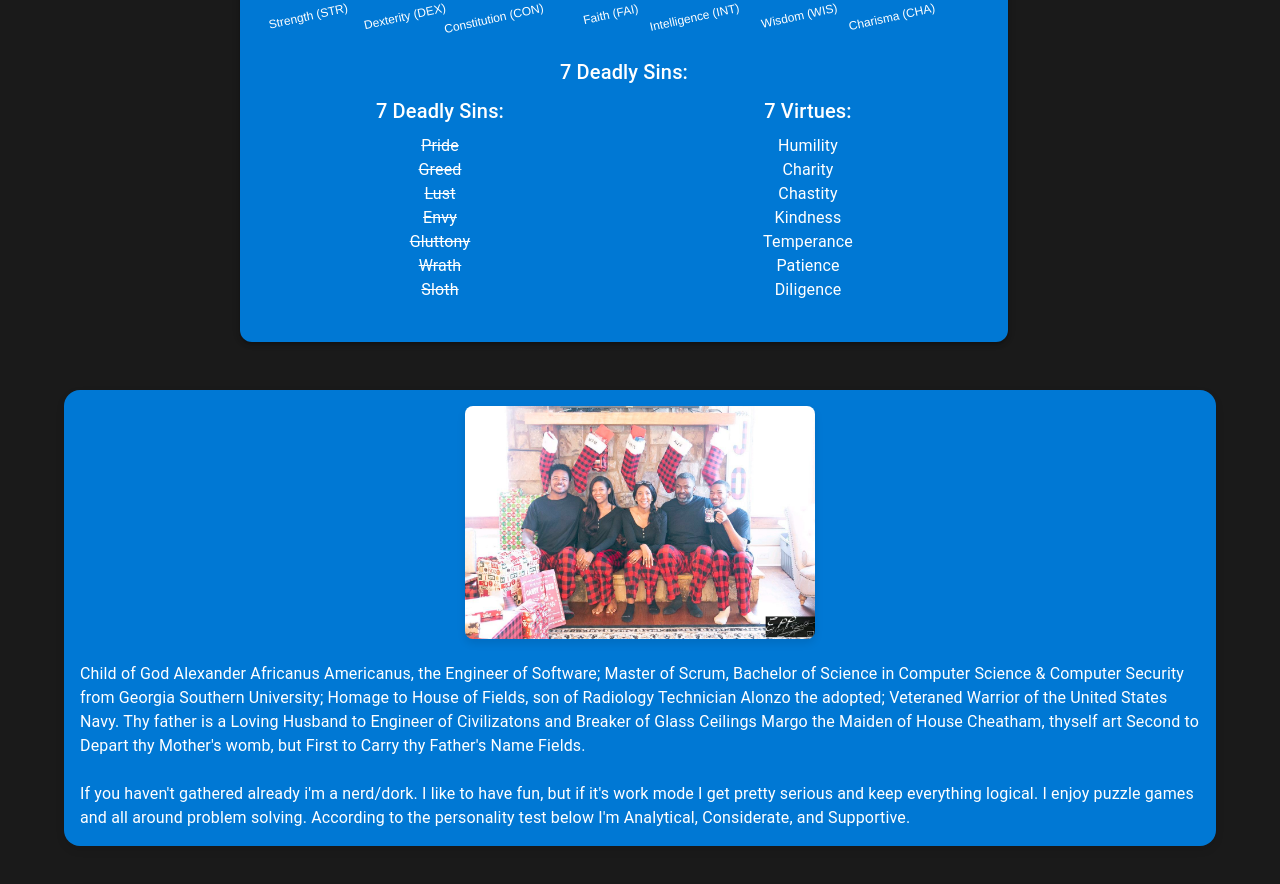
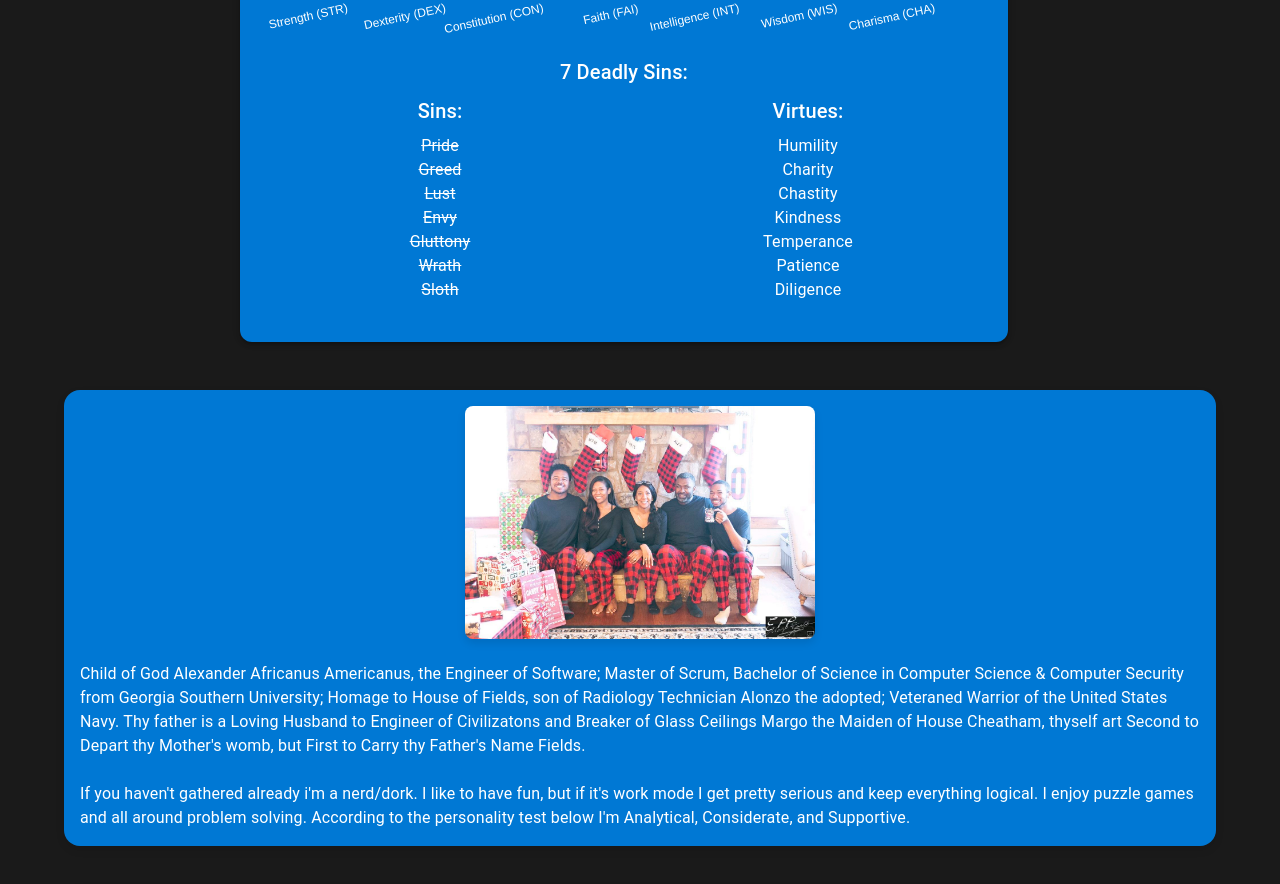
Before and after one commit to roku674/Website, a React (Create React App) app in the folder frontend/: page /personality in a window 1280 px wide. Shown: the part 1407-2291 px from the top of the page. Built offline with nearby package versions, Linux system fonts and the light colour scheme; no server answers.

Commit message:
Update Personality.js

```diff
--- a/frontend/src/pages/Personality.js
+++ b/frontend/src/pages/Personality.js
@@ -181,7 +181,7 @@ const Personality = () => {
                 >
                   <Grid item xs={12} sm={6}>
                     <Typography variant="h6" gutterBottom>
-                      7 Deadly Sins:
+                      Sins:
                     </Typography>
                     <Typography variant="body1">
                       <span style={{ textDecoration: "line-through" }}>
@@ -215,7 +215,7 @@ const Personality = () => {
                   </Grid>
                   <Grid item xs={12} sm={6}>
                     <Typography variant="h6" gutterBottom>
-                      7 Virtues:
+                      Virtues:
                     </Typography>
                     <Typography variant="body1">
                       Humility
```
